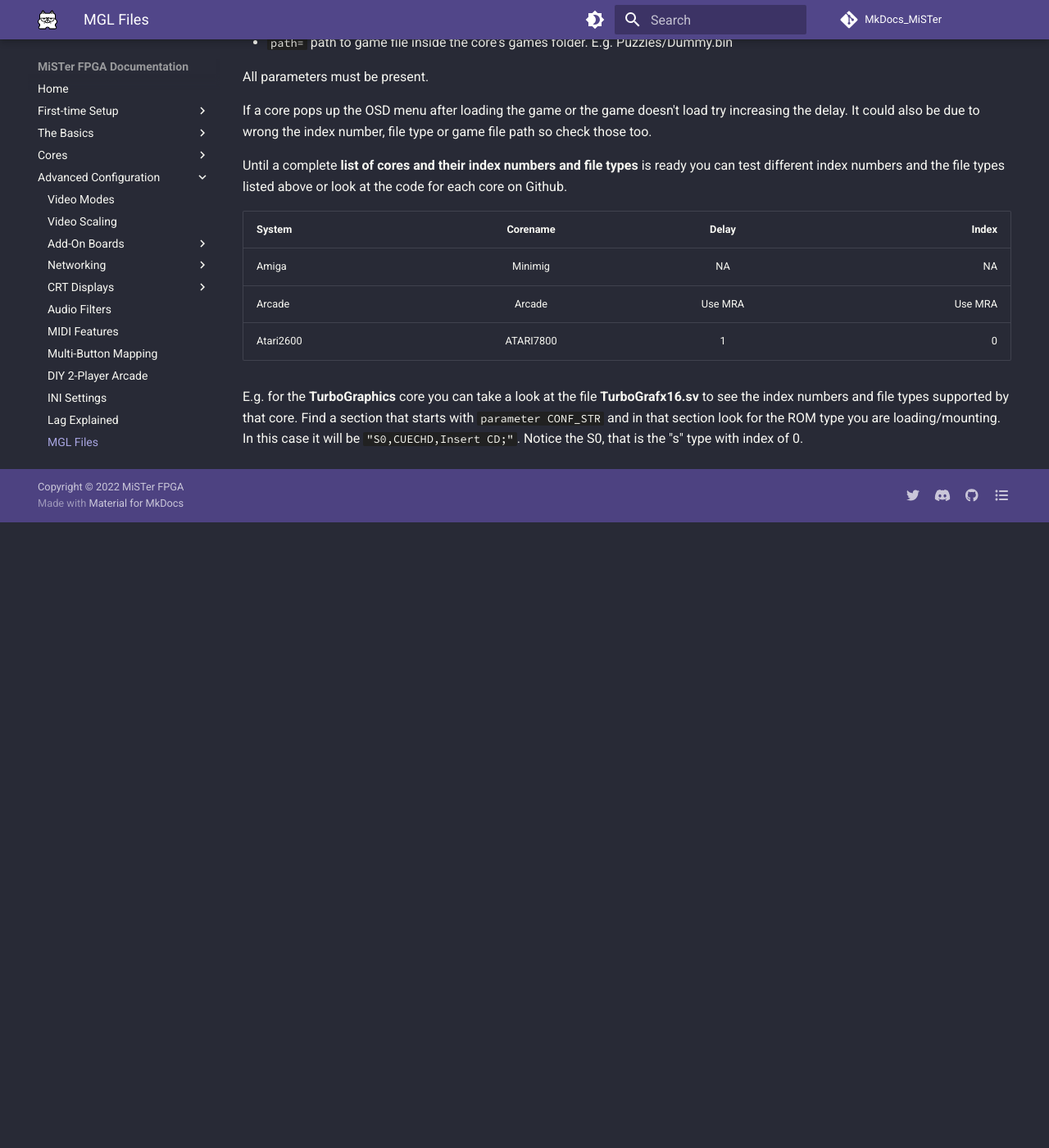
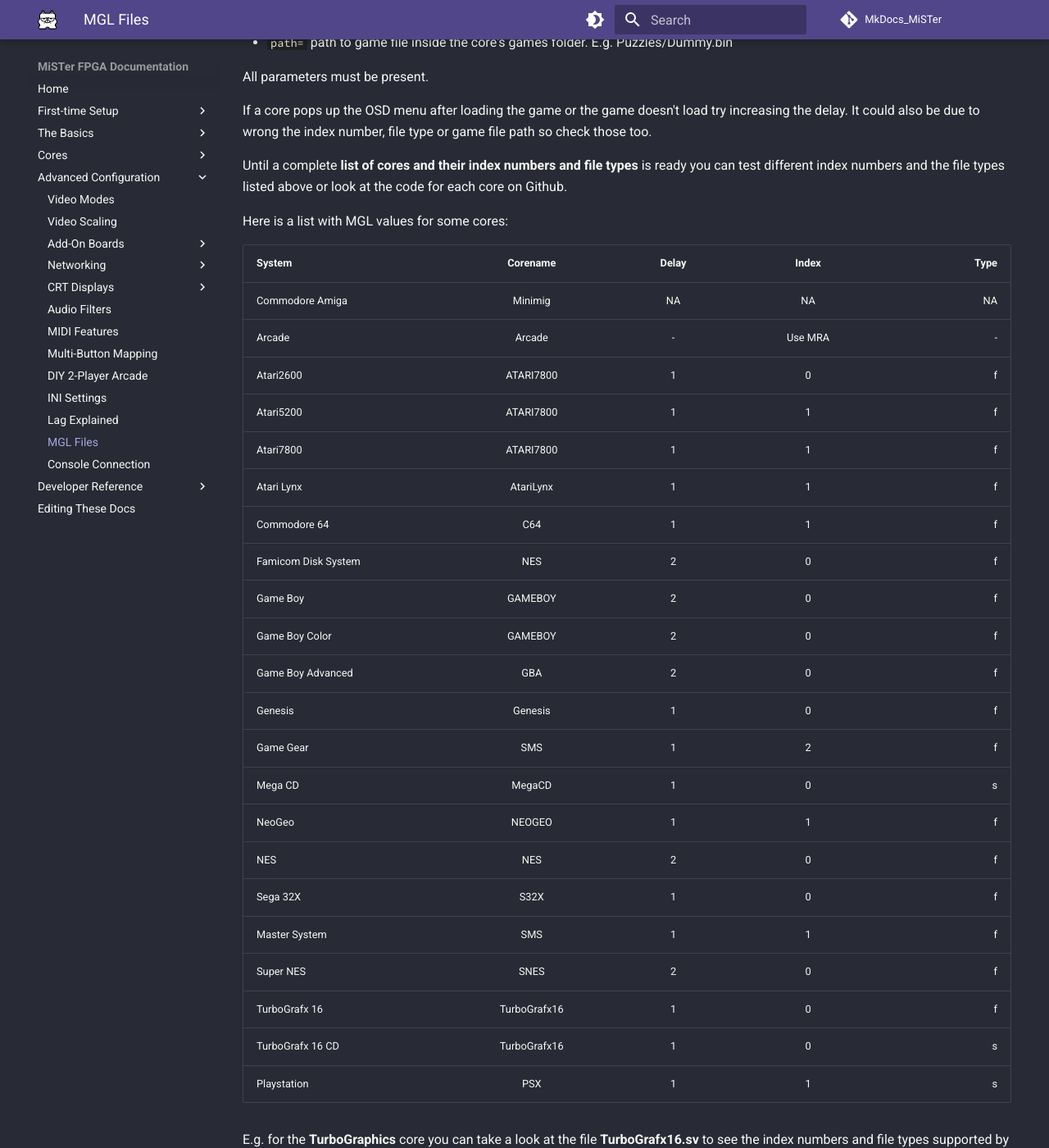
Before and after one commit to MiSTer-devel/MkDocs_MiSTer, an MkDocs documentation site: the page built from docs/advanced/mgl.md, in a window 1280 px wide and 1400 px high, scrolled down 1049 px. Shown: the whole window at 82% size. Built offline with MkDocs 1.6.1 and Material for MkDocs 9.7.7, drawn with Linux system fonts in a browser that asks for light colours; comment, search, counter and statistics services are not loaded; before the commit the page ends 1686 px from its top, so only the background shows below that.

Commit message:
Table with MGL values

```diff
--- a/docs/advanced/mgl.md
+++ b/docs/advanced/mgl.md
@@ -50,10 +50,32 @@
 
 Until a complete **list of cores and their index numbers and file types** is ready you can test different index numbers and the file types listed above or look at the code for each core on Github.
 
-| System | Corename | Delay | Index |
-| :---         |     :---:      |     :---:      |          ---: |
-| Amiga | Minimig | NA | NA |
-| Arcade | Arcade | Use MRA | Use MRA |
-| Atari2600 | ATARI7800 | 1 | 0 |
+Here is a list with MGL values for some cores:
+
+| System | Corename | Delay | Index | Type |
+| :---         |     :---:      |     :---:      |     :---:      |          ---: |
+| Commodore Amiga | Minimig | NA | NA | NA |
+| Arcade | Arcade | -| Use MRA | - |
+| Atari2600 | ATARI7800 | 1 | 0 | f |
+| Atari5200 | ATARI7800 | 1 | 1 | f |
+| Atari7800 | ATARI7800 | 1 | 1 | f |
+| Atari Lynx | AtariLynx | 1 | 1 | f |
+| Commodore 64 | C64 | 1 | 1 | f |
+| Famicom Disk System | NES | 2 | 0 | f |
+| Game Boy | GAMEBOY | 2 | 0 | f |
+| Game Boy Color | GAMEBOY | 2 | 0 | f |
+| Game Boy Advanced | GBA | 2 | 0 | f |
+| Genesis | Genesis | 1 | 0 | f |
+| Game Gear | SMS | 1 | 2 | f |
+| Mega CD | MegaCD | 1 | 0 | s |
+| NeoGeo | NEOGEO | 1 | 1 | f |
+| NES | NES | 2 | 0 | f |
+| Sega 32X | S32X | 1 | 0 | f |
+| Master System | SMS | 1 | 1 | f |
+| Super NES | SNES | 2 | 0 | f |
+| TurboGrafx 16 | TurboGrafx16 | 1 | 0 | f |
+| TurboGrafx 16 CD | TurboGrafx16 | 1 | 0 | s |
+| Playstation | PSX | 1 | 1 | s |
+
 
 E.g. for the **TurboGraphics** core you can take a look at the file **TurboGrafx16.sv** to see the index numbers and file types supported by that core. Find a section that starts with `parameter CONF_STR` and in that section look for the ROM type you are loading/mounting. In this case it will be `"S0,CUECHD,Insert CD;"`. Notice the S0, that is the "s" type with index of 0.
```
